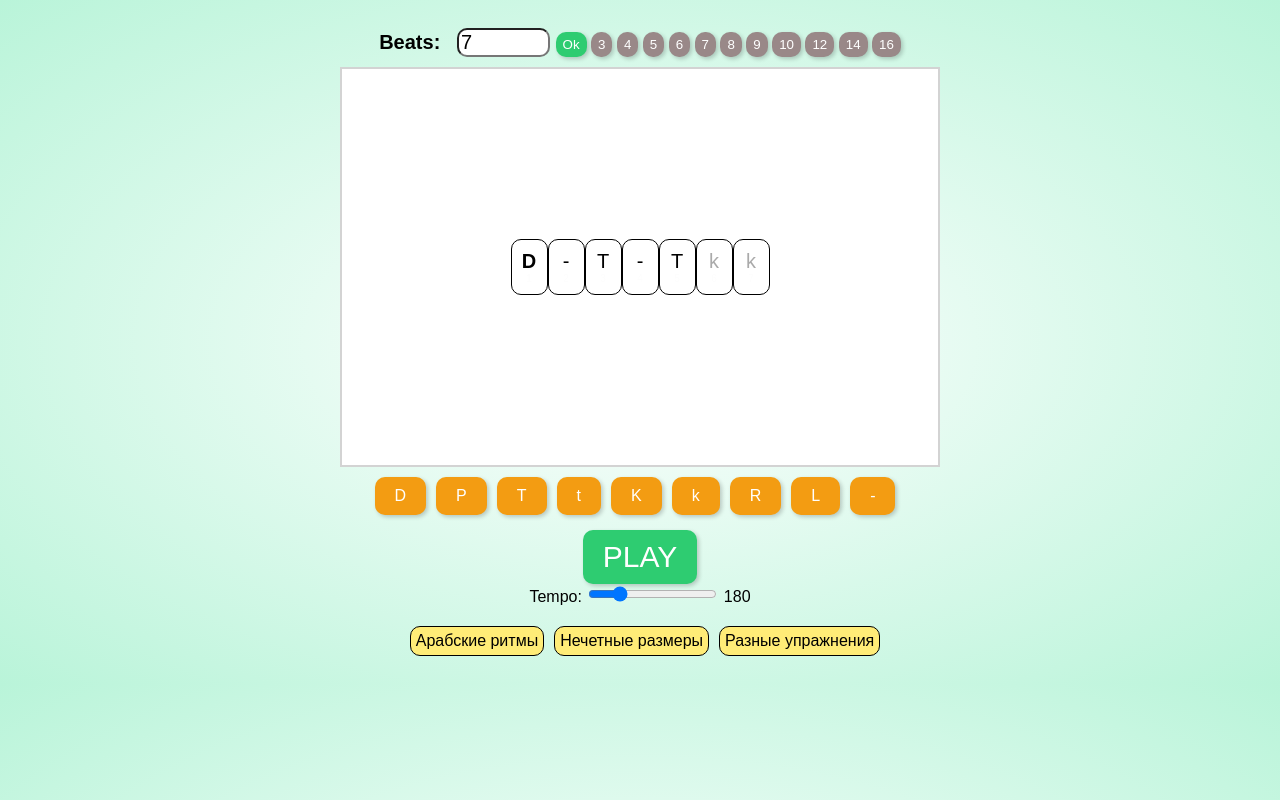
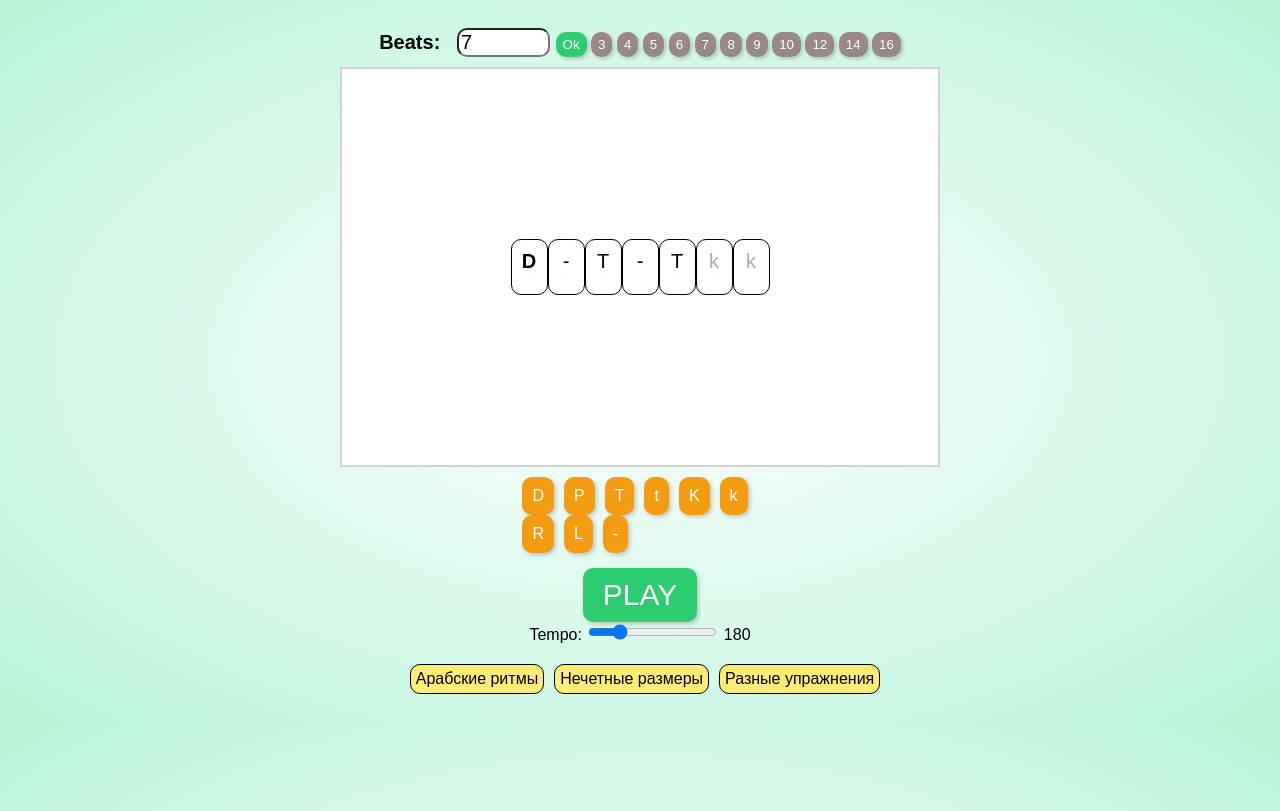
Before and after one commit to AlexOstapenko/drummetronome, a website: page public/index.html in a window 1280 px wide. Drawn offline with Linux system fonts and the light colour scheme; no server answers.

Commit message:
ui changes

```diff
--- a/public/css/main.css
+++ b/public/css/main.css
@@ -160,7 +160,7 @@ body {
 }
 
 .strokeSelector {
-    display: flex;
+    /*display: flex;*/
     margin-top: 10px;
 }
 
@@ -179,12 +179,13 @@ body {
   background-color: #f39c12; /* Оранжевый (D) */
   color: #fff;
   border: none;
-  padding: 10px 20px;
+  padding: 10px 10px;
   cursor: pointer;
   border-radius: 10px;
   box-shadow: 2px 2px 4px rgba(0, 0, 0, 0.2);
   transition: transform 0.2s, box-shadow 0.2s;
   margin-right: 10px;
+  display: inline-block;
 }
 
 .button-sound:hover {
--- a/public/js/strokes.js
+++ b/public/js/strokes.js
@@ -1,5 +1,3 @@
-//const STROKES = ["–", "D", "T", "K", "t", "k", "S", "P", "i"];
-// const STROKES = ["D", "T", "t", "K", "k", "R", "L", "P"];
 
 function isPause(stroke) {
     return stroke === "–";
@@ -19,10 +17,12 @@ class StrokeSelector {
 
         this.strokes.forEach( (stroke, idx ) => {
             result += "<div class='button-sound' onclick='clickStrokeSelectorItem(" + idx + ")'>" + stroke + "</div>";
+            if ( (idx+1)%6 === 0 && idx !== this.strokes.length - 1 ) result += "<br>";
         });
 
         let elem = document.getElementById(this.containerID);
         elem.innerHTML = result;
+
     }
 
 }
```
Also changed, not shown: 1 other file.
